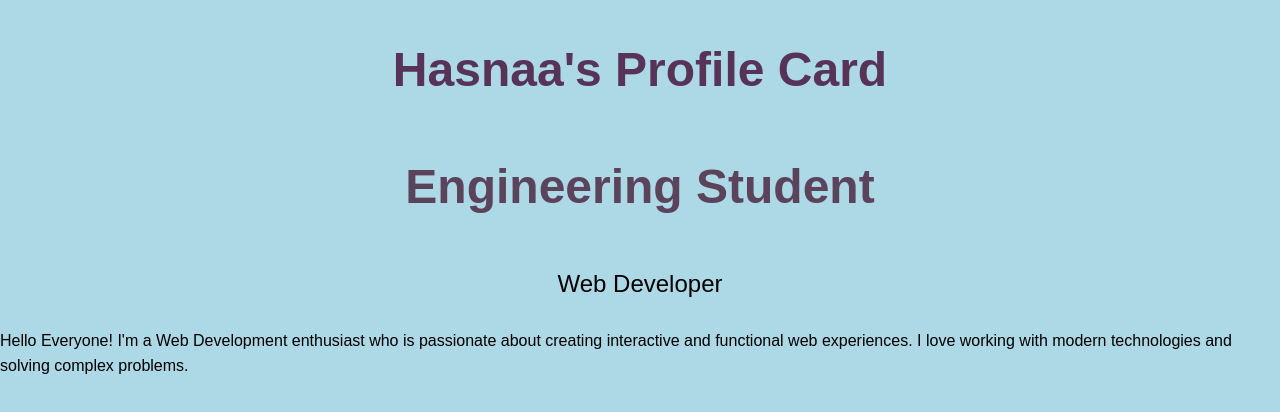
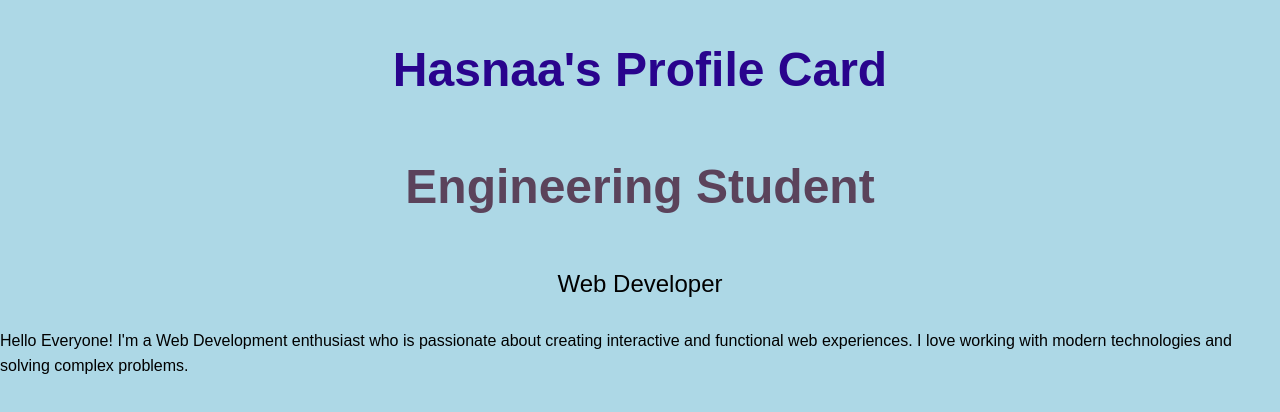
Before and after one commit to Hmoham7/My-Profile-Card, a plain HTML site: page index.html in a window 1280 px wide. Drawn offline with Linux system fonts and the light colour scheme.

Commit message:
color 2.0

```diff
--- a/style.css
+++ b/style.css
@@ -9,7 +9,7 @@ body {
 h1 {
     font-size: 48px;
     text-align: center;
-    color: rgb(87, 51, 87);
+    color: rgb(41, 4, 141);
 }
 
 h2 {
```
